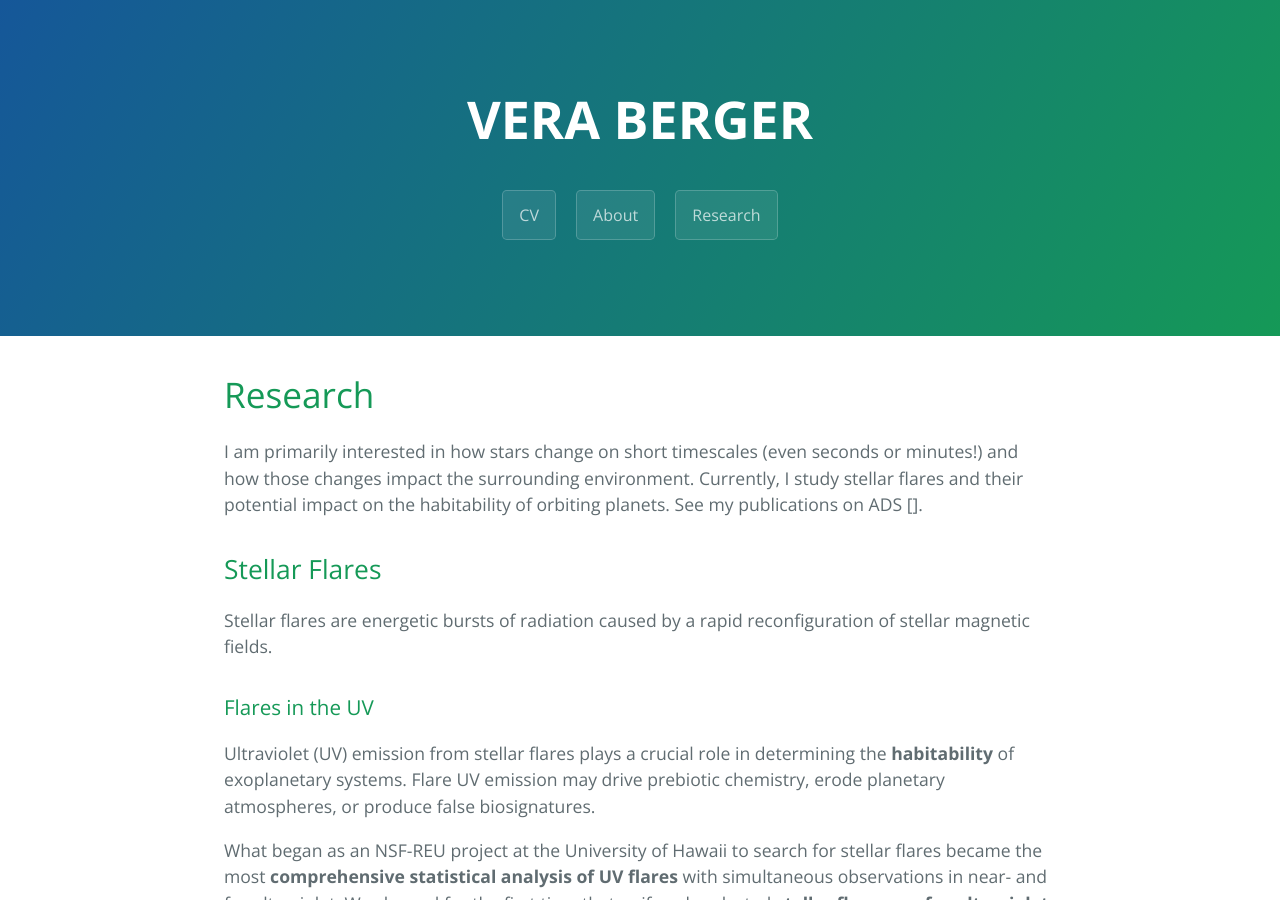
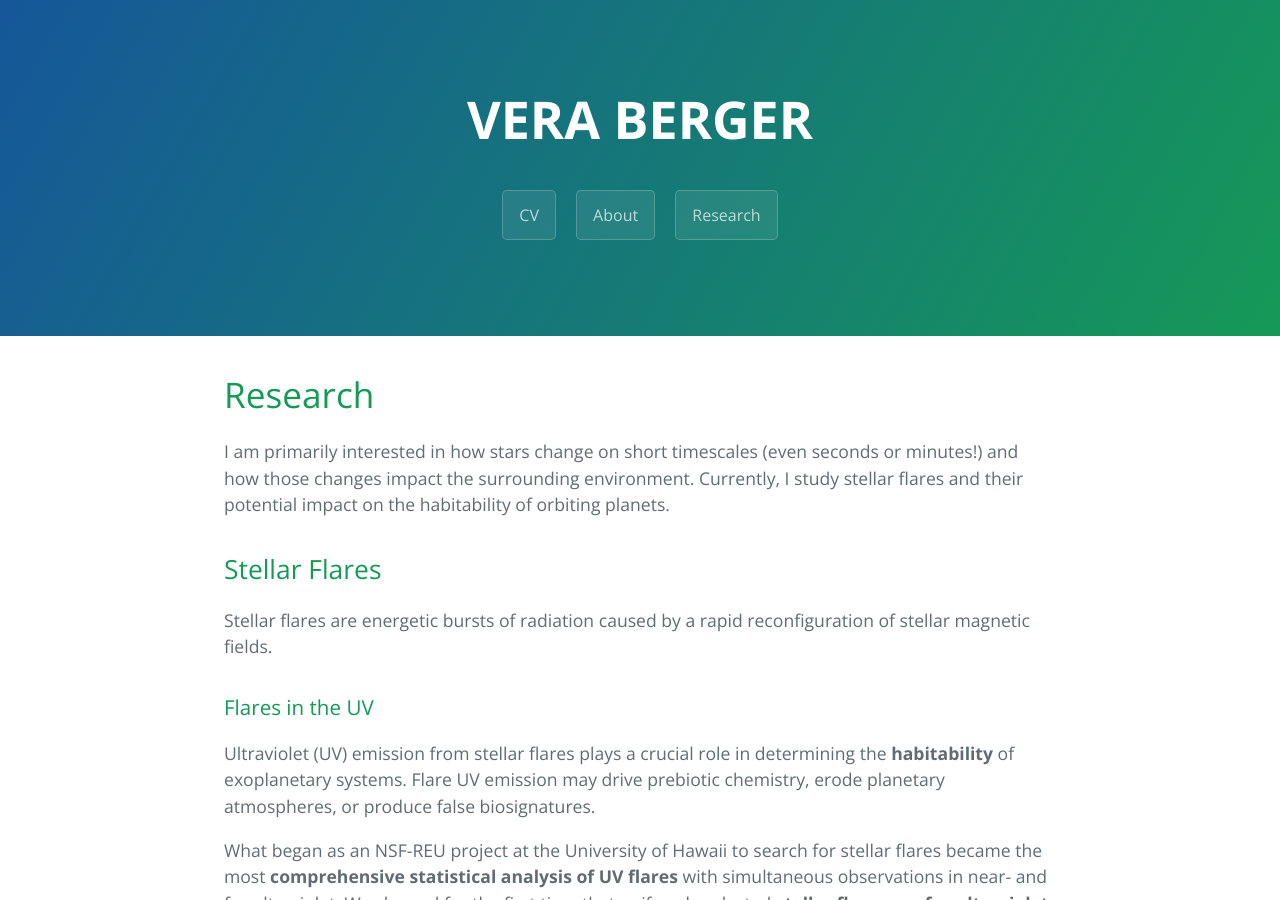
Before and after one commit to veraberger/veraberger.github.io, a Jekyll site: the page built from research.md, in a window 1280 px wide and 900 px high. Built offline with Jekyll 4.4.1, drawn with Linux system fonts in a browser that asks for light colours; formulas are drawn with MathJax 3.

Commit message:
Update research.md

```diff
--- a/research.md
+++ b/research.md
@@ -7,7 +7,7 @@
 # Research
 
 I am primarily interested in how stars change on short timescales (even seconds or minutes!) and how those changes impact the surrounding environment.
-Currently, I study stellar flares and their potential impact on the habitability of orbiting planets. See my publications on ADS [].
+Currently, I study stellar flares and their potential impact on the habitability of orbiting planets.
 
 ## Stellar Flares
 Stellar flares are energetic bursts of radiation caused by a rapid reconfiguration of stellar magnetic fields.
@@ -16,7 +16,6 @@
 Ultraviolet (UV) emission from stellar flares plays a crucial role in determining the **habitability** of exoplanetary systems. Flare UV emission may drive prebiotic chemistry, erode planetary atmospheres, or produce false biosignatures.
 
 What began as an NSF-REU project at the University of Hawaii to search for stellar flares became the most **comprehensive statistical analysis of UV flares** with simultaneous observations in near- and far-ultraviolet. We showed for the first time that uniformly selected **stellar flares are far-ultraviolet luminous**, and widely-used assumptions for flare emission significantly underestimate the levels of FUV emission we observe ([Berger et al. 2024, MNRAS](https://academic.oup.com/mnras/article/532/4/4436/7725642)).
-<iframe src="" height="200"></iframe>
 
 I've also been experimenting with data sonification; here's a sonified flare light curve in the near-UV with pitch corresponding to brightness. This flare displays complex behaviour with multiple peaks in brightness.
 
```
